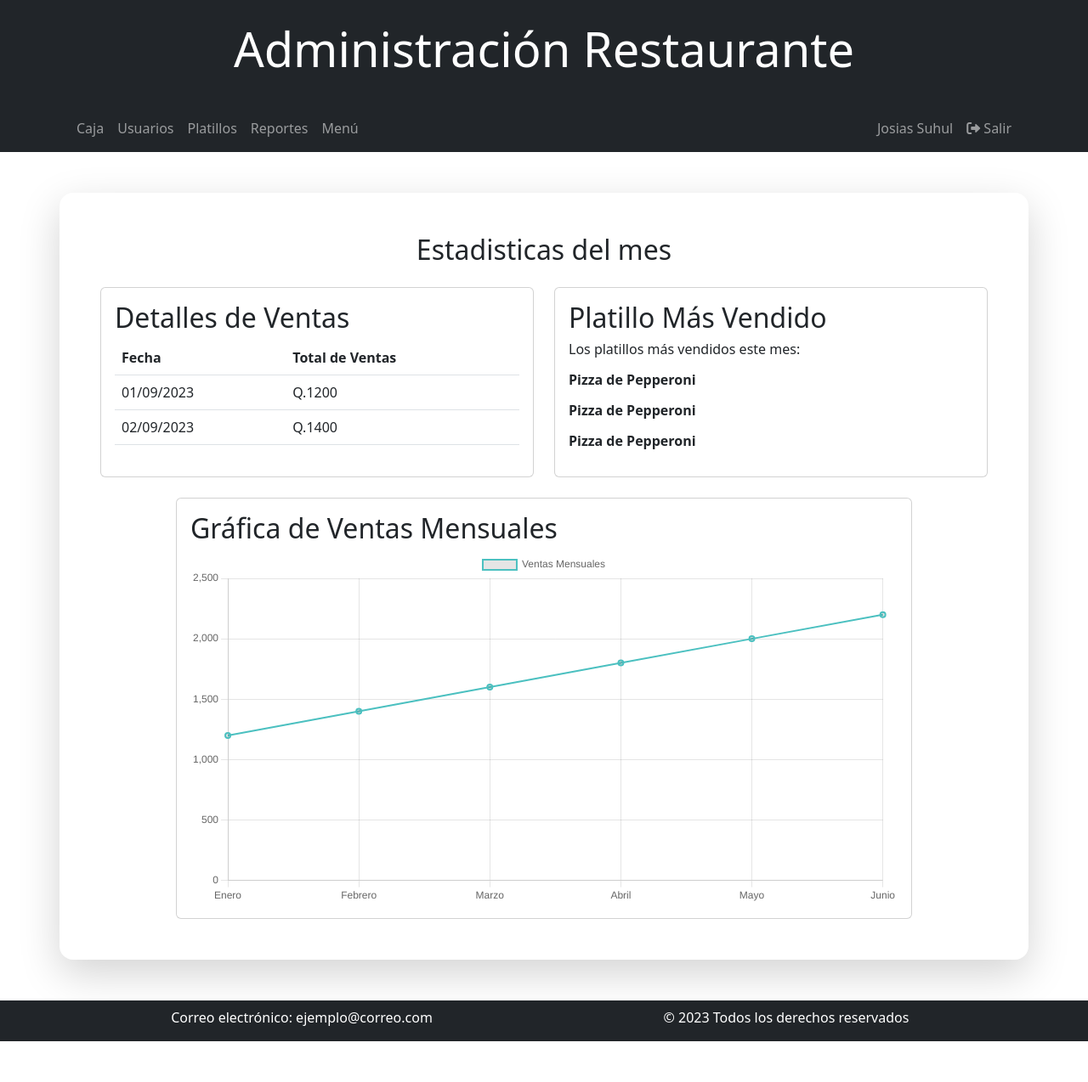
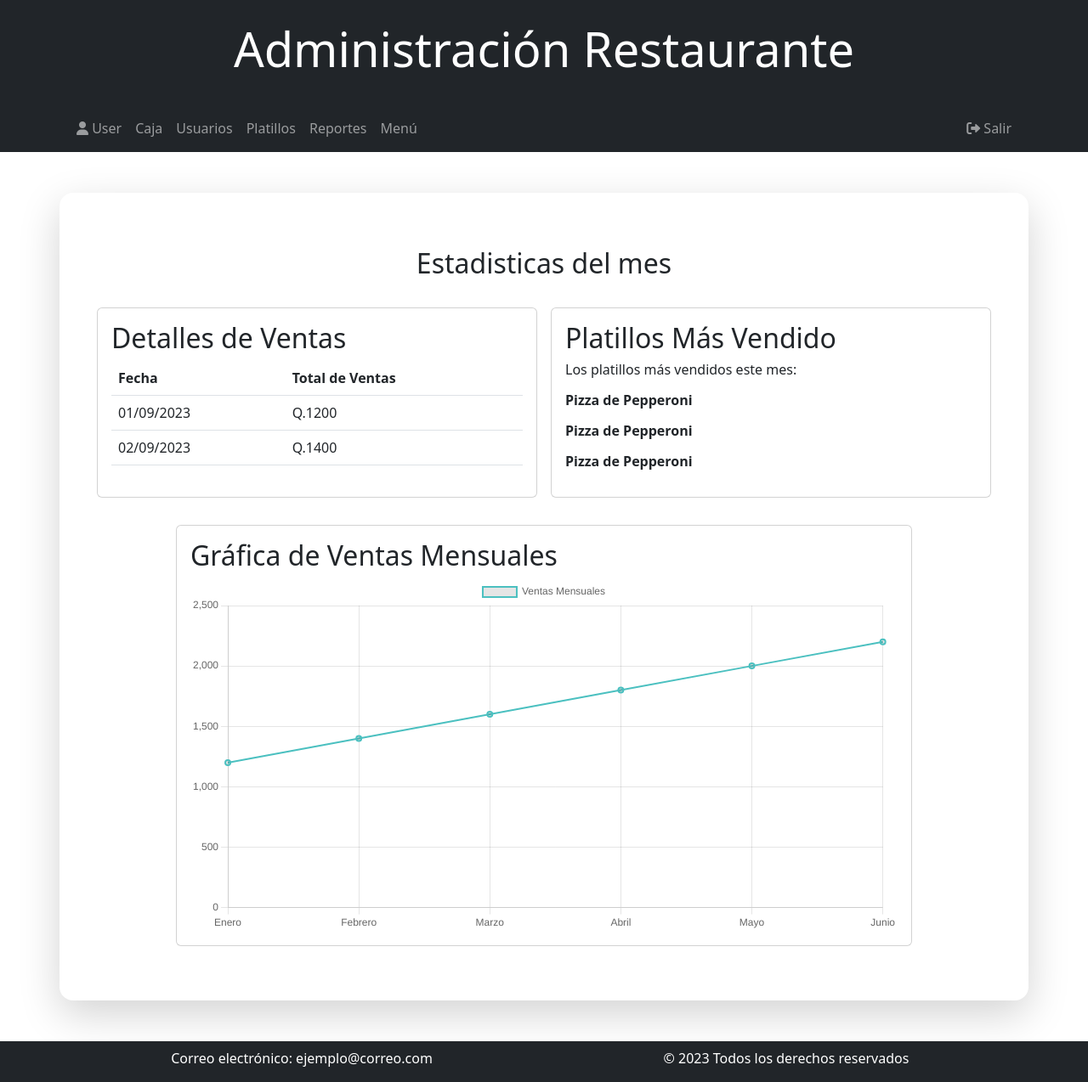
Before and after one commit to jsuhula/sistema-administrativo, a PHP site: page / in a window 1280 px wide. Shown: the whole page at 85% size. Before the commit the page ends 1226 px from the top, so only its background shows below. Run offline with PHP 8.4, Linux system fonts and the light colour scheme; some libraries are stand-ins or nearby versions.

Commit message:
[ADD] Archivo principal del modulo Administracion

```diff
--- a/index.php
+++ b/index.php
@@ -25,6 +25,9 @@
             <div class="collapse navbar-collapse" id="navbarNav">
                 <ul class="navbar-nav">
                     <li class="nav-item">
+                        <span class="nav-link"><i class="fas fa-user"></i> User</span>
+                    </li>
+                    <li class="nav-item">
                         <a class="nav-link" href="#caja">Caja</a>
                     </li>
                     <li class="nav-item">
@@ -43,9 +46,6 @@
             </div>
             <div class="navbar-nav ml-auto">
                 <li class="nav-item">
-                    <span class="nav-link">Josias Suhul</span>
-                </li>
-                <li class="nav-item">
                     <a class="nav-link" href="#salir">
                         <i class="fas fa-sign-out-alt"></i> Salir
                     </a>
@@ -55,9 +55,9 @@
     </nav>
 
     <div class="container shadow-lg mt-5 mb-5 p-md-5 rounded-4">
-        <h2 class="text-center">Estadisticas del mes</h2>
+        <h2 class="text-center pt-3">Estadisticas del mes</h2>
         <div class="row mt-4">
-            <div class="col-md-6">
+            <div class="col-md-6 p-2">
                 <div class="card h-100">
                     <div class="card-body">
                         <h2 class="card-title">Detalles de Ventas</h2>
@@ -82,10 +82,10 @@
                     </div>
                 </div>
             </div>
-            <div class="col-md-6">
+            <div class="col-md-6 p-2">
                 <div class="card h-100">
                     <div class="card-body lh-sm">
-                        <h2 class="card-title">Platillo Más Vendido</h2>
+                        <h2 class="card-title">Platillos Más Vendido</h2>
                         <p>Los platillos más vendidos este mes:</p>
                         <p><strong>Pizza de Pepperoni</strong></p>
                         <p><strong>Pizza de Pepperoni</strong></p>
@@ -95,7 +95,7 @@
             </div>
         </div>
         <div class="row mt-4 justify-content-center">
-            <div class="col-md-10">
+            <div class="col-md-10 pb-3">
                 <div class="card">
                     <div class="card-body">
                         <h2 class="card-title">Gráfica de Ventas Mensuales</h2>
```
